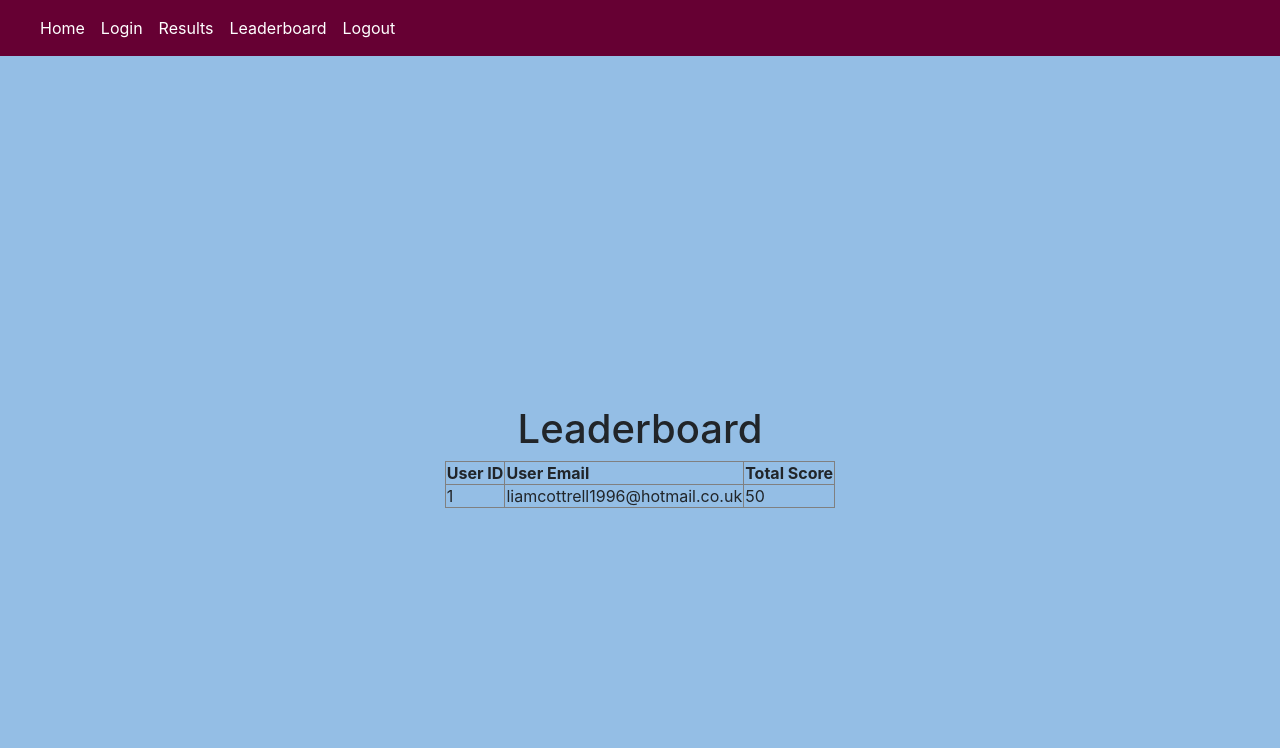
After one commit to LFCottrell/Flask-App, a Flask app: page /leaderboard in a window 1280 px wide. The commit adds this page. Shown: the top 748 px of the page. Run offline with Flask 3, Linux system fonts and the light colour scheme; data comes from the database, SQL or seed files in the repository; both versions use the stored data as it was after the commit.

Commit message:
latest changes 15/11

```diff
--- a/app.py
+++ b/app.py
@@ -191,8 +191,6 @@ def login():
             login_user(user)
             flash('Logged in successfully!', 'success')
             return redirect(url_for('predictions'))
-        else:
-            flash('Login unsuccessful. Please check your email and password.', 'danger')
 
     return render_template('login.html')
 
@@ -214,55 +212,97 @@ def user():
 
 @app.route("/predictions", methods = ['GET', 'POST'])
 def predictions():
-    if "user" in session:
-        user = session["user"]
-        form = FixtureForm()
-        my_list=teams_list
-        if form.validate_on_submit():
-            user = User.query.filter_by(name=session["user"]).first()
-            # fixtures = []
-            predictions = []
-            for i in range(0, len(my_list) - 1, 2):
-                home_team = my_list[i]
-                away_team = my_list[i + 1]
-                # fixture = Fixture(home_team, away_team)
-                # fixtures.append(fixture)  # Add the fixture to the list
-                # print(home_team, away_team)
-                # print(my_list)
+    user = current_user
+    form = FixtureForm()
+    my_list=teams_list
+    if form.validate_on_submit():
+        user = current_user
+        # fixtures = []
+        predictions = []
+        for i in range(0, len(my_list) - 1, 2):
+            home_team = my_list[i]
+            away_team = my_list[i + 1]
+            # fixture = Fixture(home_team, away_team)
+            # fixtures.append(fixture)  # Add the fixture to the list
+            # print(home_team, away_team)
+            # print(my_list)
 
-                home_score = request.form['{}_score'.format(home_team)]
-                away_score = request.form['{}_score'.format(away_team)]
+            home_score = request.form['{}_score'.format(home_team)]
+            away_score = request.form['{}_score'.format(away_team)]
 
-                fixture = Fixture.query.filter_by(home_team=home_team, away_team=away_team).first()
-                print(home_score, away_score)
+            fixture = Fixture.query.filter_by(home_team=home_team, away_team=away_team).first()
+            print(home_score, away_score)
 
-                prediction = Prediction(user_id=user.id, fixture_id=fixture.id, home_score=home_score,
-                                        away_score=away_score)
-                predictions.append(prediction)
+            prediction = Prediction(user_id=user.id, fixture_id=fixture.id, home_score=home_score,
+                                    away_score=away_score)
+            predictions.append(prediction)
 
-            # db.session.add_all(fixtures)
-            db.session.add_all(predictions)
-            db.session.commit()
-            return render_template('prediction_submitted.html')
-        return render_template("predictions.html", user=user, form=form, my_list=my_list)
-    else:
-        flash("You are not logged in")
-        return redirect(url_for("login"))
+        # db.session.add_all(fixtures)
+        db.session.add_all(predictions)
+        db.session.commit()
+        return render_template('prediction_submitted.html')
+    return render_template("predictions.html", user=user, form=form, my_list=my_list)
 
 
 @app.route('/score')
 def results():
-    if "user" in session:
-        user = User.query.filter_by(name=session["user"]).first()
+    user = current_user
+    user_id = user.id
+    points = Scores.query.filter_by(user_id=user_id).first()
+    print('user1')
+    all_users = User.query.all()
+    print(all_users)
+    past_weeks_sums = {}
+    for u in all_users:
+        user_scores = Scores.query.filter_by(user_id=u.id).all()
+        past_weeks_sums[u.id] = sum(score.player_score for score in user_scores)
+        print(past_weeks_sums)
+
+    user = current_user
+    user_id = user.id
+    points = Scores.query.filter_by(user_id=user_id).first()
+    print('user1')
+
+    users = User.query.all()
+
+    selected_user_id = None
+    if request.method == 'POST':
+        selected_user_id = request.form.get('user_id')
+
+    if selected_user_id:
+        # If a user is selected, filter by the selected user ID
+        all_predictions = db.session.query(User, Fixture, Prediction). \
+            join(Prediction, User.id == Prediction.user_id). \
+            join(Fixture, Prediction.fixture_id == Fixture.id). \
+            filter(Prediction.user_id == int(selected_user_id)).all()
+    else:
+        # If no user is selected, fetch all predictions
+        all_predictions = db.session.query(User, Fixture, Prediction). \
+            join(Prediction, User.id == Prediction.user_id). \
+            join(Fixture, Prediction.fixture_id == Fixture.id).all()
+    return render_template("score.html", user = user, score = points, past_weeks_sums=past_weeks_sums, all_predictions=all_predictions, users=users, selected_user_id=selected_user_id)
+
+
+
+@app.route('/leaderboard')
+def leaderboard():
+    # Query the database to get the sum of scores for each user
+    all_users = User.query.all()
+    leaderboard_data = []
+
+    for user in all_users:
         user_id = user.id
-        points = Scores.query.filter_by(user_id=user_id).first()
-        print('user1')
-    else:
-        points = "The points have not yet been calculated."
-        user = 'poo'
-        print('user1')
+        user_email = user.email
+        user_scores = Scores.query.filter_by(user_id=user_id).all()
+        total_score = sum(score.player_score for score in user_scores)
 
-    return render_template("score.html", user = user, score = points)
+        # Append user data to the leaderboard_data list
+        leaderboard_data.append({'user_id': user_id, 'user_email': user_email, 'total_score': total_score})
+
+    # Sort the leaderboard_data based on total_score in descending order
+    leaderboard_data.sort(key=lambda x: x['total_score'], reverse=True)
+
+    return render_template('leaderboard.html', leaderboard_data=leaderboard_data)
 
 
 
@@ -290,15 +330,12 @@ def results():
 
 @app.route('/score_table', methods=['GET', 'POST'])
 def results_table():
-    if "user" in session:
-        user = User.query.filter_by(name=session["user"]).first()
-        user_id = user.id
-        points = Scores.query.filter_by(user_id=user_id).first()
-        print('user1')
-    else:
-        points = "The points have not yet been calculated."
-        user = 'poo'
-        print('user1')
+
+    user = current_user
+    user_id = user.id
+    points = Scores.query.filter_by(user_id=user_id).first()
+    print('user1')
+
 
     users = User.query.all()
 
@@ -327,18 +364,22 @@ def logout():
     # Use flask-login's logout_user function to log the user out
     logout_user()
     flash("You have been logged out", "info")
-    return redirect(url_for('/'))  # Redirect to the login page or another page after logging out
+    return redirect(url_for('login'))  # Redirect to the login page or another page after logging out
 
 
-# used to drop original DB and create new one with email field
-with app.app_context():
-    db.drop_all()
-    db.create_all()
+# # used to drop original DB and create new one with email field
+# with app.app_context():
+#     db.drop_all()
+#     db.create_all()
 
-
-
-
-
+# with app.app_context():
+#     user = User.query.filter_by(email='liamcottrell1996@hotmail.co.uk').first()
+#
+#     score = Scores(user_id=user.id, player_score=50)
+#
+#     db.session.query(Scores).delete()
+#     db.session.add(score)
+#     db.session.commit()
 
 
 
--- a/templates/base.html
+++ b/templates/base.html
@@ -22,6 +22,9 @@
               <li class="nav-item">
                 <a class="nav-link" href="/score">Results</a>
               </li>
+                <li class="nav-item">
+                <a class="nav-link" href="/leaderboard">Leaderboard</a>
+              </li>
               <li class="nav-item">
                 <a class="nav-link" href="/logout">Logout</a>
               </li>
@@ -36,7 +39,6 @@
           </div>
         </nav>
         <div class="container">
-            <h1 class = "text-color">Footy Predictions</h1>
             {% block content %}
             {% endblock %}
             <script src="https://code.jquery.com/jquery-3.3.1.slim.min.js" integrity="sha384-q8i/X+965DzO0rT7abK41JStQIAqVgRVzpbzo5smXKp4YfRvH+8abtTE1Pi6jizo" crossorigin="anonymous"></script>
--- /dev/null
+++ b/templates/leaderboard.html
@@ -0,0 +1,25 @@
+{% extends "base.html" %}
+{% block title %}Leaderboard{% endblock %}
+
+{% block content %}
+    <h1>Leaderboard</h1>
+
+    <table border="1">
+        <thead>
+            <tr>
+                <th>User ID</th>
+                <th>User Email</th>
+                <th>Total Score</th>
+            </tr>
+        </thead>
+        <tbody>
+            {% for data in leaderboard_data %}
+                <tr>
+                    <td>{{ data.user_id }}</td>
+                    <td>{{ data.user_email }}</td>
+                    <td>{{ data.total_score }}</td>
+                </tr>
+            {% endfor %}
+        </tbody>
+    </table>
+{% endblock %}
--- a/templates/score_table_trial.html
+++ b/templates/score_table_trial.html
@@ -11,7 +11,7 @@
     </head>
     <body>
         {% if user %}
-            <h1>{{ user.name }}</h1>
+            <h1>{{ user.email }}</h1>
             <p><b>Points:<b> {{ score.player_score }}</p>
 
         {% else %}
@@ -26,7 +26,7 @@
         <select name="user_id" id="user_id">
             <option value="">All Users</option>
             {% for user in users %}
-            <option value="{{ user.id }}" {% if user.id == selected_user_id %}selected{% endif %}>{{ user.name }}</option>
+            <option value="{{ user.id }}" {% if user.id == selected_user_id %}selected{% endif %}>{{ user.email }}</option>
             {% endfor %}
         </select>
         <button type="submit">Filter</button>
```
Also changed, not shown: templates/predictions.html (+8 -1 lines), templates/score.html (+40 -5 lines), instance/predictions.db.
